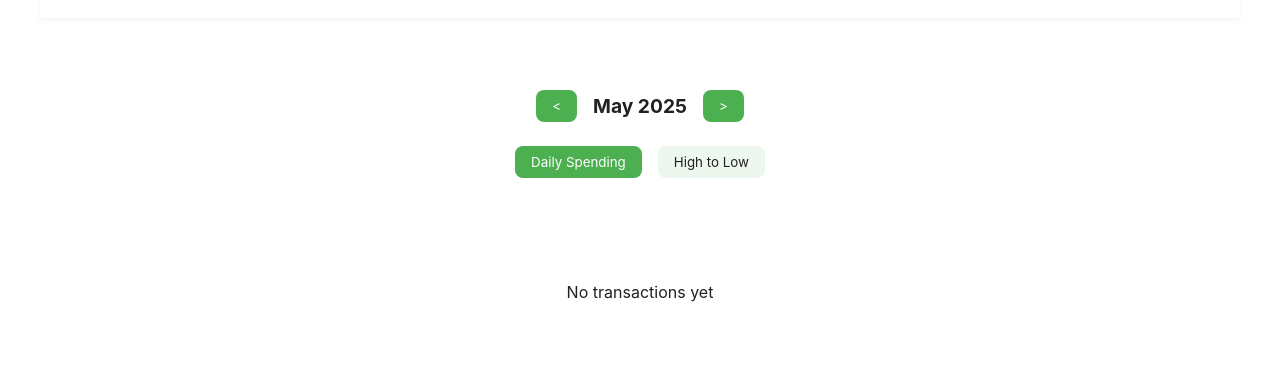
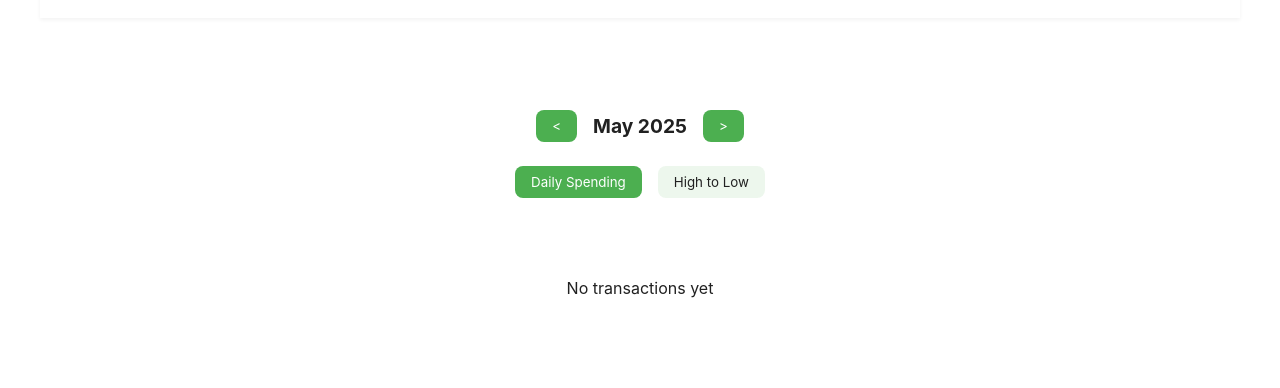
Before and after one commit to chronie-shizutoki/Household-Finance-Manager, a Vue app in the folder client/: page / in a window 1280 px wide. Shown: the part 510-898 px from the top of the page. Built offline with nearby package versions, Linux system fonts and the light colour scheme; no server answers; a web font is replaced by a local one.

Commit message:
refactor(charts): extract chart container to separate component
Move chart controls and chart display logic into a dedicated ChartContainer component to improve code organization and maintainability. The original chart options computation is preserved in the new component.

```diff
--- /dev/null
+++ b/client/src/components/ChartContainer.vue
@@ -0,0 +1,164 @@
+<template>
+  <div class="chart-container">
+    <ChartControls
+      @set-chart-type="handleSetChartType"
+      :current-month="currentMonth"
+      :month-label="monthLabel"
+      :chart-type="chartType"
+      @prev-month="handlePrevMonth"
+      @next-month="handleNextMonth"
+    />
+
+    <Transition name="chart">
+      <ConsumptionChart
+        v-if="chartType===1 && chart1Data.labels.length > 0"
+        :chart-data="chart1Data"
+        :chart-options="chartOptions"
+      />
+      <ConsumptionChart
+        v-else-if="chartType===2 && chart2Data.labels.length > 0"
+        :chart-data="chart2Data"
+        :chart-options="chartOptions"
+      />
+      <div v-else class="no-data">{{ t('home.noData') }}</div>
+    </Transition>
+  </div>
+</template>
+
+<script setup>
+import { computed } from 'vue'
+import { useI18n } from 'vue-i18n'
+import ChartControls from './ChartControls.vue'
+import ConsumptionChart from './ConsumptionChart.vue'
+
+// 定义props
+const props = defineProps({
+  chart1Data: {
+    type: Object,
+    required: true
+  },
+  chart2Data: {
+    type: Object,
+    required: true
+  },
+  currentMonth: {
+    type: String,
+    required: true
+  },
+  monthLabel: {
+    type: String,
+    required: true
+  },
+  chartType: {
+    type: Number,
+    required: true
+  }
+})
+
+// 定义emits
+const emit = defineEmits(['set-chart-type', 'prev-month', 'next-month'])
+
+// 国际化
+const { t } = useI18n()
+
+// 事件处理函数
+const handleSetChartType = (type) => {
+  emit('set-chart-type', type)
+}
+
+const handlePrevMonth = () => {
+  emit('prev-month')
+}
+
+const handleNextMonth = () => {
+  emit('next-month')
+}
+
+// 图表配置计算属性
+const chartOptions = computed(() => {
+  const getCssVar = (name) => getComputedStyle(document.documentElement).getPropertyValue(name).trim();
+
+  const textColor = getCssVar('--text-primary');
+  const secondaryTextColor = getCssVar('--text-secondary');
+  const borderColor = getCssVar('--border-primary');
+  const bgColor = getCssVar('--bg-primary');
+
+  return {
+    responsive: true,
+    maintainAspectRatio: false,
+    animation: {
+      duration: 0 // 禁用动画以提高性能
+    },
+    plugins: {
+      legend: {
+        labels: {
+          color: textColor
+        }
+      },
+      tooltip: {
+        backgroundColor: bgColor,
+        titleColor: textColor,
+        bodyColor: textColor,
+        borderColor: borderColor,
+        borderWidth: 1,
+        callbacks: {
+          label: function(context) {
+            let label = context.dataset.label || '';
+            if (label) {
+              label += ': ';
+            }
+            if (context.parsed.y !== null) {
+              label += new Intl.NumberFormat('zh-CN', { style: 'currency', currency: 'CNY' }).format(context.parsed.y);
+            }
+            return label;
+          }
+        }
+      },
+      datalabels: {
+        color: secondaryTextColor,
+        anchor: 'end',
+        align: 'top',
+        formatter: (value) => {
+          return value.toFixed(2);
+        },
+        font: {
+          size: 10,
+          weight: 'bold'
+        }
+      }
+    },
+    scales: {
+      x: {
+        grid: {
+          color: borderColor
+        },
+        ticks: {
+          color: secondaryTextColor
+        }
+      },
+      y: {
+        grid: {
+          color: borderColor
+        },
+        ticks: {
+          color: secondaryTextColor,
+          callback: (value) => `¥${value}`
+        }
+      }
+    }
+  };
+});
+</script>
+
+<style scoped>
+.chart-container {
+  width: 100%;
+  margin: 20px 0;
+}
+
+.no-data {
+  text-align: center;
+  padding: 40px;
+  color: var(--text-secondary);
+}
+</style>
--- a/client/src/views/HomeView.vue
+++ b/client/src/views/HomeView.vue
@@ -29,28 +29,17 @@
     <div :class="['header', currentTheme]">
     </div>
 
-    <ChartControls
-      @set-chart-type="setChartType"
+    <!-- 使用新的图表容器组件 -->
+    <ChartContainer
+      :chart1-data="chart1Data"
+      :chart2-data="chart2Data"
       :current-month="currentMonth"
       :month-label="monthLabel"
       :chart-type="chartType"
+      @set-chart-type="setChartType"
       @prev-month="prevMonth"
       @next-month="nextMonth"
     />
-
-    <Transition name="chart">
-      <ConsumptionChart
-        v-if="chartType===1 && chart1Data.labels.length > 0"
-        :chart-data="chart1Data"
-        :chart-options="chartOptions"
-      />
-      <ConsumptionChart
-        v-else-if="chartType===2 && chart2Data.labels.length > 0"
-        :chart-data="chart2Data"
-        :chart-options="chartOptions"
-      />
-      <div v-else class="no-data">{{ t('home.noData') }}</div>
-    </Transition>
 
     <Transition name="button">
       <!-- 直接使用 useExpenseData 提供的 expenses -->
@@ -77,6 +66,7 @@ import { ExpenseAPI } from '@/api/expenses' // ExpenseAPI 仍可能在 ExpenseMo
 import { useExcelExport } from '@/composables/useExcelExport'
 import { useThemeStore } from '@/stores/theme';
 import ChartControls from '@/components/ChartControls.vue'
+import ChartContainer from '@/components/ChartContainer.vue'
 
 // 国际化
 const { t, locale } = useI18n()
@@ -151,80 +141,7 @@ const submitExpense = async () => {
 // 深色模式状态
 const systemDarkMode = ref(false);
 
-// 使用计算属性而不是响应式引用，避免不必要的重新渲染
-const chartOptions = computed(() => {
-  const getCssVar = (name) => getComputedStyle(document.documentElement).getPropertyValue(name).trim();
 
-  const textColor = getCssVar('--text-primary');
-  const secondaryTextColor = getCssVar('--text-secondary');
-  const borderColor = getCssVar('--border-primary');
-  const bgColor = getCssVar('--bg-primary');
-
-  return {
-    responsive: true,
-    maintainAspectRatio: false,
-    animation: {
-      duration: 0 // 禁用动画以提高性能
-    },
-    plugins: {
-      legend: {
-        labels: {
-          color: textColor
-        }
-      },
-      tooltip: {
-        backgroundColor: bgColor,
-        titleColor: textColor,
-        bodyColor: textColor,
-        borderColor: borderColor,
-        borderWidth: 1,
-        callbacks: {
-          label: function(context) {
-            let label = context.dataset.label || '';
-            if (label) {
-              label += ': ';
-            }
-            if (context.parsed.y !== null) {
-              label += new Intl.NumberFormat('zh-CN', { style: 'currency', currency: 'CNY' }).format(context.parsed.y);
-            }
-            return label;
-          }
-        }
-      },
-      datalabels: {
-        color: secondaryTextColor,
-        anchor: 'end',
-        align: 'top',
-        formatter: (value) => {
-          return value.toFixed(2);
-        },
-        font: {
-          size: 10,
-          weight: 'bold'
-        }
-      }
-    },
-    scales: {
-      x: {
-        grid: {
-          color: borderColor
-        },
-        ticks: {
-          color: secondaryTextColor
-        }
-      },
-      y: {
-        grid: {
-          color: borderColor
-        },
-        ticks: {
-          color: secondaryTextColor,
-          callback: (value) => `¥${value}`
-        }
-      }
-    }
-  };
-});
 
 // 应用主题
 const applyTheme = () => {
```
